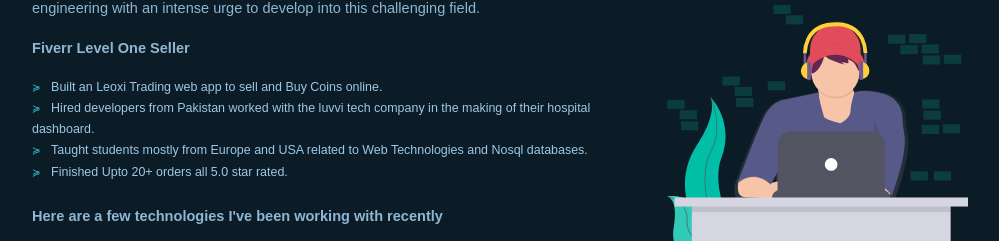
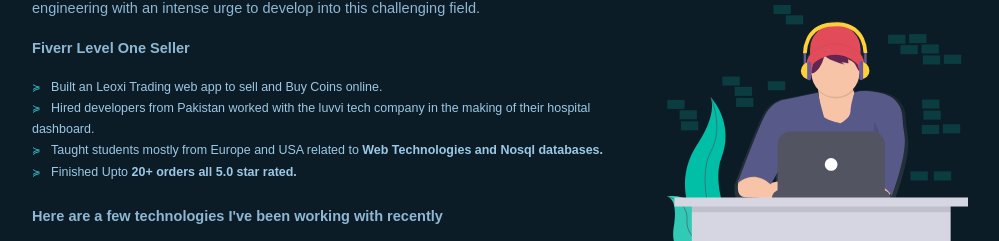
Before and after one commit to cs109ssuet/cs109ssuet.github.io, a plain HTML site: page index.html in a window 1280 px wide. Shown: the part 1306-1547 px from the top of the page, without its empty margins (140-1139 px from the left). Drawn offline with Linux system fonts and the light colour scheme; no server answers.

Commit message:
info update

```diff
--- a/index.html
+++ b/index.html
@@ -291,9 +291,11 @@
               <div class="skills__skill">Built an Leoxi Trading web app to sell and Buy Coins online.</div>
               <div class="skills__skill">Hired developers from Pakistan worked with the luvvi tech company in the making
                 of their hospital dashboard.</div>
-              <div class="skills__skill">Taught students mostly from Europe and USA related to Web Technologies and
-                Nosql databases.</div>
-              <div class="skills__skill">Finished Upto 20+ orders all 5.0 star rated.</div>
+              <div class="skills__skill">Taught students mostly from Europe and USA related to <span
+                  class="bold-imp">Web Technologies and
+                  Nosql databases.</span></div>
+              <div class="skills__skill">Finished Upto <span class="bold-imp">20+ orders all 5.0 star rated.</span>
+              </div>
             </div>
 
             <p class="paragraph">
```
